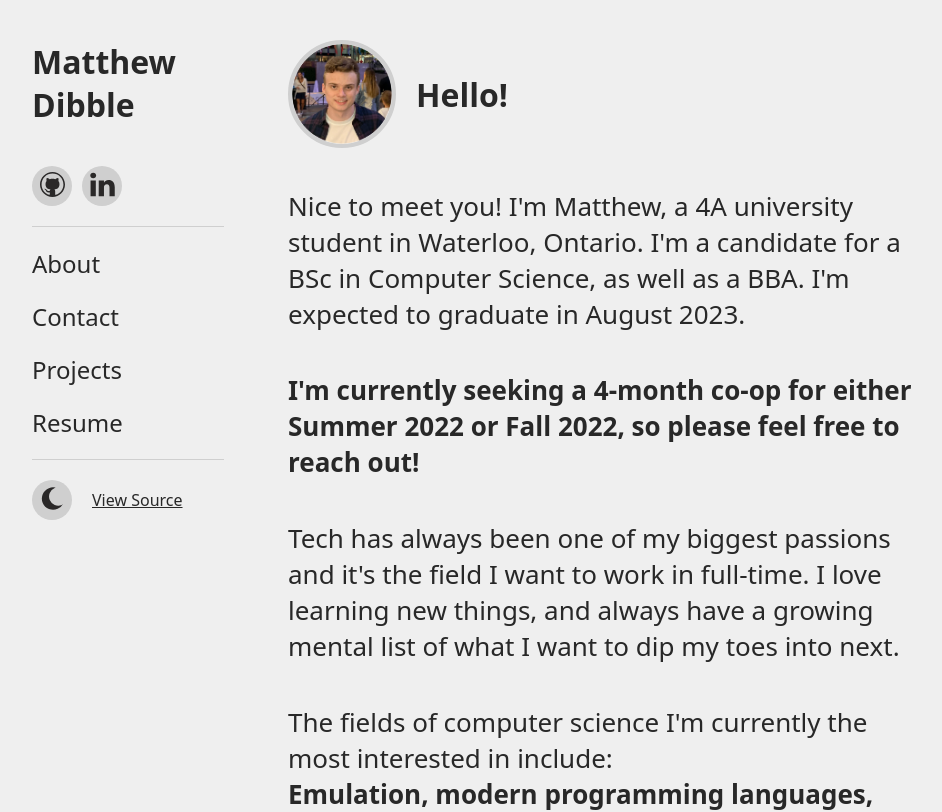
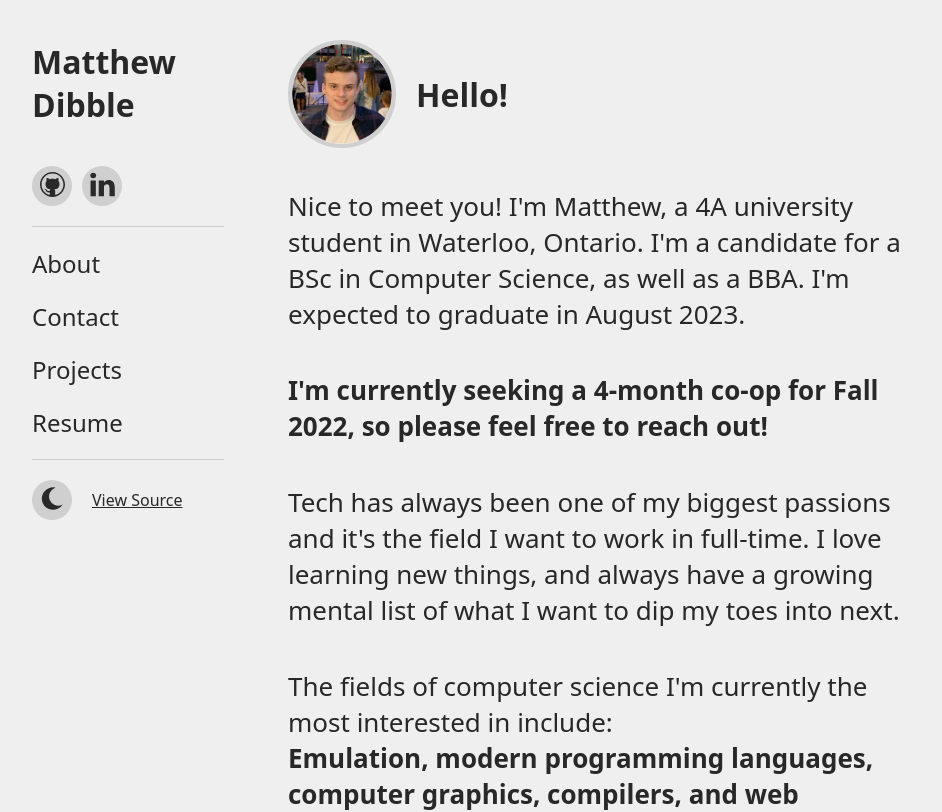
Before and after one commit to mdibble/matthew-web, a React (Create React App) app: page /about in a window 1280 px wide. Shown: the top 812 px of the page, without its empty margins (32-974 px from the left). Built offline with nearby package versions, Linux system fonts and the light colour scheme.

Commit message:
Updated resume

```diff
--- a/src/components/Home/index.tsx
+++ b/src/components/Home/index.tsx
@@ -32,7 +32,7 @@ function Home(props: Props): JSX.Element {
       <Paragraph>
         <strong>
           {`
-          I'm currently seeking a 4-month co-op for either Summer 2022 or Fall 2022, so
+          I'm currently seeking a 4-month co-op for Fall 2022, so
           please feel free to reach out!
           `}
         </strong>
```
Also changed, not shown: 1 other file (tests, documents, lock files or other folders).
